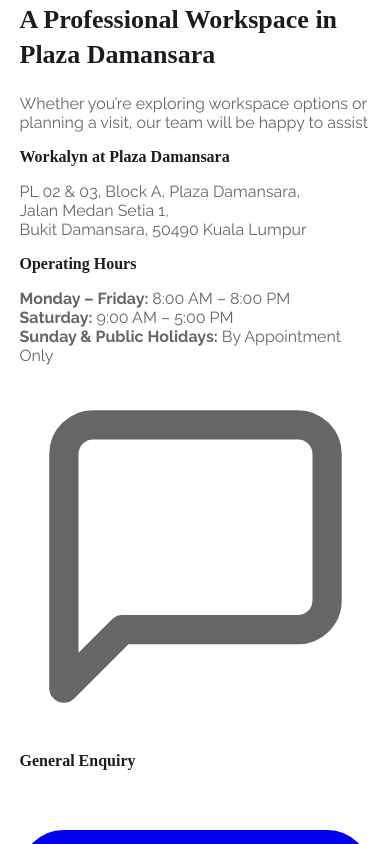
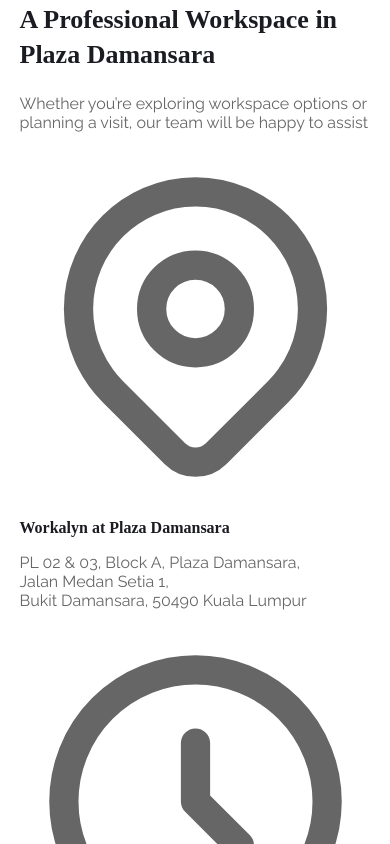
Before and after one commit to RDBA-CBE/workalyn, a Next.js app: page /contact in a window 390 px wide. Shown: the part 1156-2000 px from the top of the page. Built offline with nearby package versions, Linux system fonts and the light colour scheme; a web font is replaced by a local one.

Commit message:
contact page

```diff
--- a/components/ContactPage.tsx
+++ b/components/ContactPage.tsx
@@ -78,15 +78,21 @@
           </div>
 
           {/* Content Grid */}
-          <div className="grid grid-cols-1 lg:grid-cols-2 gap-24 items-start">
-            {/* Left: Info */}
+          <div className="w-full">
             <RevealWrapper>
-              <div className="space-y-10">
-                <div>
-                  <h3 className="sub-head uppercase mb-4">
+              <div className="grid grid-cols-1 md:grid-cols-2 gap-8 lg:gap-12 items-stretch max-w-5xl mx-auto">
+                {/* Location Card */}
+                <div className="bg-gray-50 p-8 md:p-10 rounded-2xl border border-gray-100 hover:shadow-xl transition-all duration-300 group">
+                  <div className="w-14 h-14 bg-[#00998A]/10 rounded-full flex items-center justify-center mb-6 text-[#00998A] group-hover:bg-[#00998A] group-hover:text-white transition-colors duration-300">
+                    <svg className="w-7 h-7" fill="none" stroke="currentColor" viewBox="0 0 24 24">
+                      <path strokeLinecap="round" strokeLinejoin="round" strokeWidth="2" d="M17.657 16.657L13.414 20.9a1.998 1.998 0 01-2.827 0l-4.244-4.243a8 8 0 1111.314 0z" />
+                      <path strokeLinecap="round" strokeLinejoin="round" strokeWidth="2" d="M15 11a3 3 0 11-6 0 3 3 0 016 0z" />
+                    </svg>
+                  </div>
+                  <h3 className="sub-head uppercase mb-4 text-lg tracking-wide text-gray-900">
                     Workalyn at Plaza Damansara
                   </h3>
-                  <p className="font-sans text-[#666666] leading-relaxed">
+                  <p className="font-sans text-[#666666] leading-relaxed text-lg">
                     PL 02 & 03, Block A, Plaza Damansara,
                     <br />
                     Jalan Medan Setia 1,
@@ -95,102 +101,28 @@
                   </p>
                 </div>
 
-                <div>
-                  <h3 className="sub-head uppercase mb-4">Operating Hours</h3>
-                  <p className="font-sans text-[#666666] leading-relaxed">
-                    <b> Monday – Friday: </b>8:00 AM – 8:00 PM
-                    <br />
-                    <b>Saturday:</b> 9:00 AM – 5:00 PM
-                    <br />
-                    <b>Sunday & Public Holidays:</b> By Appointment Only
+                {/* Hours Card */}
+                <div className="bg-gray-50 p-8 md:p-10 rounded-2xl border border-gray-100 hover:shadow-xl transition-all duration-300 group">
+                  <div className="w-14 h-14 bg-[#00998A]/10 rounded-full flex items-center justify-center mb-6 text-[#00998A] group-hover:bg-[#00998A] group-hover:text-white transition-colors duration-300">
+                    <svg className="w-7 h-7" fill="none" stroke="currentColor" viewBox="0 0 24 24">
+                      <path strokeLinecap="round" strokeLinejoin="round" strokeWidth="2" d="M12 8v4l3 3m6-3a9 9 0 11-18 0 9 9 0 0118 0z" />
+                    </svg>
+                  </div>
+                  <h3 className="sub-head uppercase mb-4 text-lg tracking-wide text-gray-900">
+                    Operating Hours
+                  </h3>
+                  <p className="font-sans text-[#666666] leading-relaxed text-lg space-y-2">
+                    <span className="block mb-2">
+                      <span className="font-semibold text-gray-900">Monday – Friday:</span> 8:00 AM – 8:00 PM
+                    </span>
+                    <span className="block mb-2">
+                      <span className="font-semibold text-gray-900">Saturday:</span> 9:00 AM – 5:00 PM
+                    </span>
+                    <span className="block">
+                      <span className="font-semibold text-gray-900">Sunday & Public Holidays:</span> By Appointment Only
+                    </span>
                   </p>
                 </div>
-              </div>
-            </RevealWrapper>
-
-            {/* Right: Contact */}
-            <RevealWrapper>
-              <div className="relative bg-gray-50 p-12 shadow-sm h-full flex flex-col justify-center border-l-4 border-[#00998A]">
-                {/* Highlighted Heading */}
-                <div className="flex items-center gap-3 mb-6">
-                  <span className="flex items-center justify-center w-10 h-10 rounded-full bg-[#00998A]/10 text-[#00998A] group">
-                    <svg
-                      className="w-5 h-5 transition-transform duration-300 group-hover:rotate-12 group-hover:scale-110"
-                      fill="none"
-                      stroke="currentColor"
-                      viewBox="0 0 24 24"
-                    >
-                      <path
-                        strokeLinecap="round"
-                        strokeLinejoin="round"
-                        strokeWidth="2"
-                        d="M21 15a2 2 0 01-2 2H7l-4 4V5a2 2 0 012-2h14a2 2 0 012 2z"
-                      />
-                    </svg>
-                  </span>
-
-                  <h3 className="sub-head uppercase text-[#00998A] tracking-wide">
-                    General Enquiry
-                  </h3>
-                </div>
-
-                {/* Contact Details */}
-                {/* Contact Details */}
-                <p className="text-[#666666] hover:text-[#000] mb-4 transition-colors">
-                  <a
-                    href="mailto:hello@workalyn.com"
-                    className="inline-flex items-center gap-4 group"
-                  >
-                    {/* Email Icon */}
-                    <span className="flex items-center justify-center w-11 h-11 rounded-full bg-[#00998A]/10 text-[#00998A] transition-transform duration-300 group-hover:scale-110">
-                      <svg
-                        className="w-6 h-6"
-                        fill="none"
-                        stroke="currentColor"
-                        viewBox="0 0 24 24"
-                      >
-                        <path
-                          strokeLinecap="round"
-                          strokeLinejoin="round"
-                          strokeWidth="2"
-                          d="M3 8l7.89 5.26a2 2 0 002.22 0L21 8m-18 8h18a2 2 0 002-2V6a2 2 0 00-2-2H3a2 2 0 00-2 2v8a2 2 0 002 2z"
-                        />
-                      </svg>
-                    </span>
-
-                    <span className="text-base group-hover:underline">
-                      hello@workalyn.com
-                    </span>
-                  </a>
-                </p>
-
-                <p className="text-[#666666] hover:text-[#000] transition-colors">
-                  <a
-                    href="tel:60312345678"
-                    className="inline-flex items-center gap-4 group"
-                  >
-                    {/* Phone Icon */}
-                    <span className="flex items-center justify-center w-11 h-11 rounded-full bg-[#00998A]/10 text-[#00998A] transition-transform duration-300 group-hover:scale-110">
-                      <svg
-                        className="w-6 h-6"
-                        fill="none"
-                        stroke="currentColor"
-                        viewBox="0 0 24 24"
-                      >
-                        <path
-                          strokeLinecap="round"
-                          strokeLinejoin="round"
-                          strokeWidth="2"
-                          d="M3 5a2 2 0 012-2h3.28a1 1 0 01.95.68l1.5 4.49a1 1 0 01-.5 1.21l-2.2 1.1a11.04 11.04 0 005.52 5.52l1.1-2.2a1 1 0 011.21-.5l4.49 1.5a1 1 0 01.68.95V19a2 2 0 01-2 2h-1C9.72 21 3 14.28 3 6V5z"
-                        />
-                      </svg>
-                    </span>
-
-                    <span className="text-base group-hover:underline">
-                      +603 1234 5678
-                    </span>
-                  </a>
-                </p>
               </div>
             </RevealWrapper>
           </div>
@@ -236,7 +168,7 @@
 
                   <div className="space-y-4 text-gray-700 text-base">
                     {/* Time */}
-                    <p className="flex items-center gap-4">
+                    {/* <p className="flex items-center gap-4">
                       <svg
                         className="w-5 h-5 text-gray-700 flex-shrink-0"
                         fill="none"
@@ -252,7 +184,7 @@
                         />
                       </svg>
                       Monday–Saturday · By appointment
-                    </p>
+                    </p> */}
 
                     {/* Email */}
                     <p className="flex items-center gap-4">
@@ -301,17 +233,17 @@
                       </a>
                     </p>
                   </div>
-                   <div className="mt-4 rounded-md border border-[#00998A]/25 bg-[#00998A]/5 px-4 py-3 w-fit mx-auto ">
+                  <div className="mt-4 rounded-md border border-[#00998A]/25 bg-[#00998A]/5 px-4 py-3 w-fit mx-auto ">
                     <p className="text-sm italic text-gray-800">
                       <span className="font-bold text-[#00998A] not-italic mr-1">
                         Note:
                       </span>
-                      Coffee & tea are complimentary for all memberships and bookings
-
+                      Coffee & tea are complimentary for all memberships and
+                      bookings
                     </p>
                   </div>
 
-                  <a
+                  {/* <a
                     href="#"
                     className="relative inline-flex items-center gap-3 px-8 py-4 bg-gradient-to-r from-[#00B3A3] to-[#007B72] text-white font-semibold text-lg md:text-xl rounded-full shadow-xl transition-transform duration-300 hover:-translate-y-1 hover:scale-105 hover:shadow-2xl overflow-hidden mt-6"
                   >
@@ -329,9 +261,9 @@
                         d="M17 8l4 4m0 0l-4 4m4-4H3"
                       />
                     </svg>
-                    {/* Animated overlay */}
+
                     <span className="absolute inset-0 bg-white/10 rounded-full opacity-0 transition-opacity duration-500 hover:opacity-20"></span>
-                  </a>
+                  </a> */}
                 </div>
               </RevealWrapper>
             </div>
```
